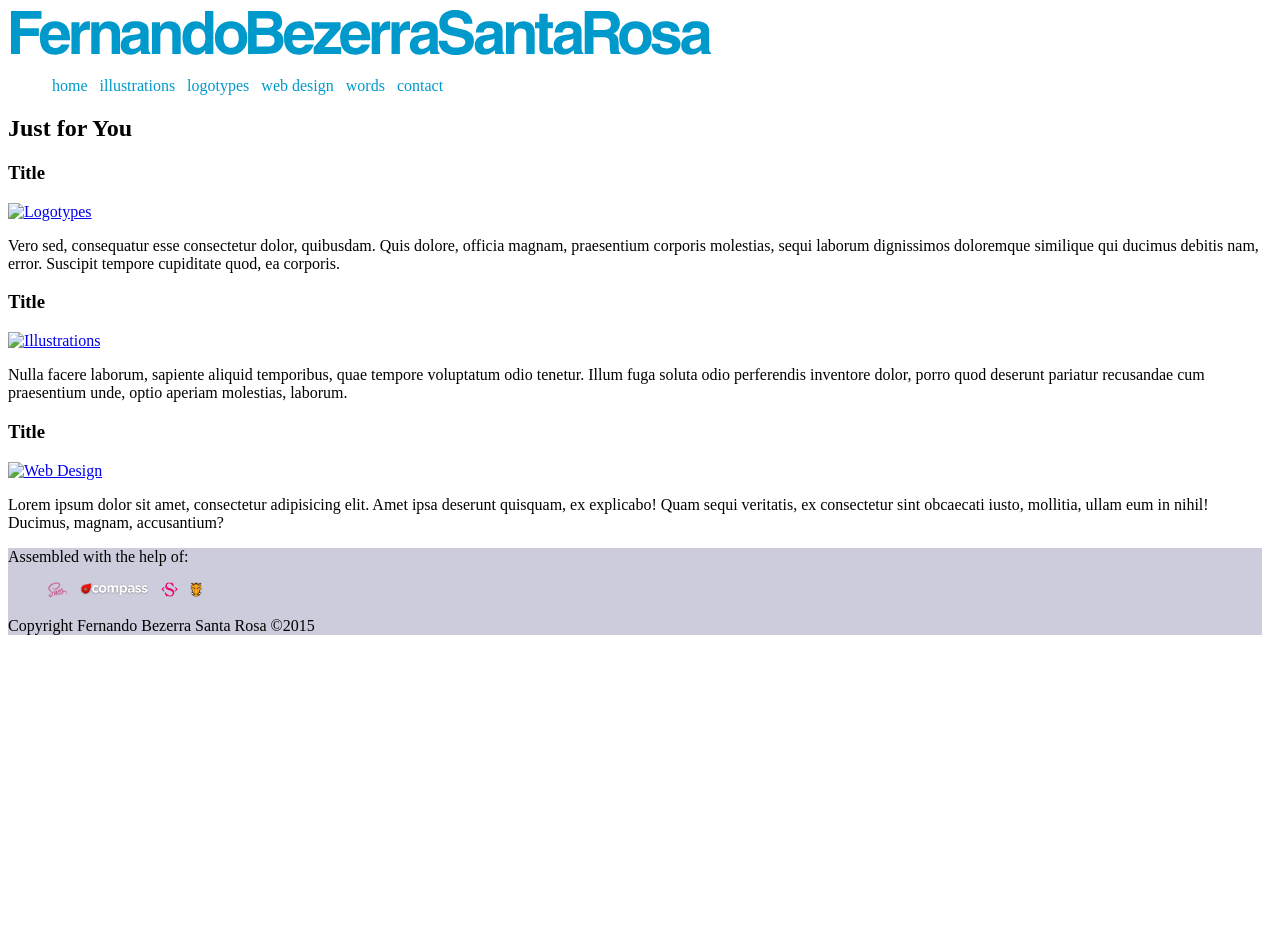
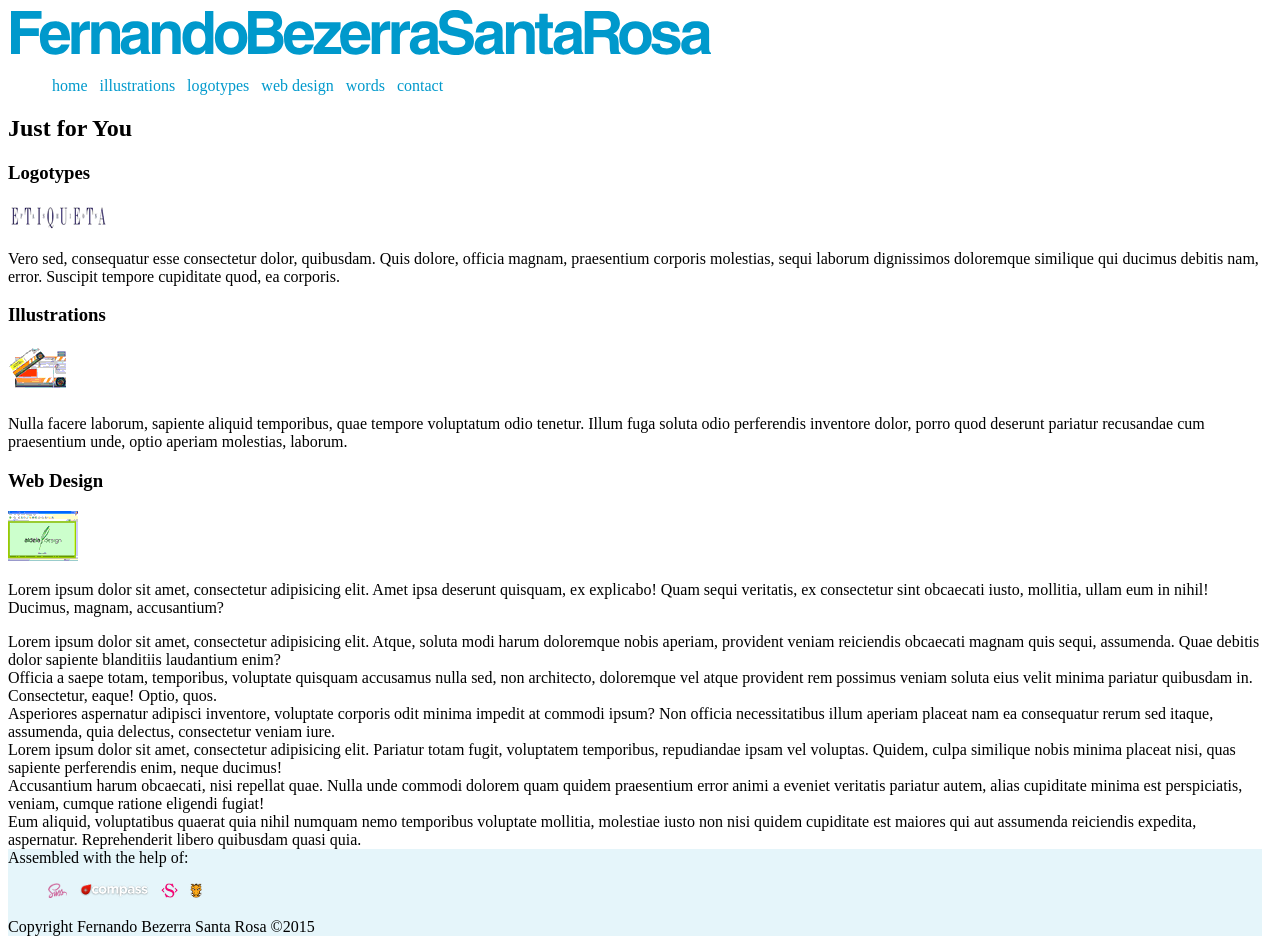
Before and after one commit to fbsrosa/pass-0.0.1, a website: page index.html in a window 1280 px wide. Before the commit the page ends 816 px from the top, so only its background shows below. Drawn offline with Linux system fonts and the light colour scheme.

Commit message:
Monday-03

```diff
--- a/_/components/sass/_tagsColors.scss
+++ b/_/components/sass/_modules.scss
@@ -1,15 +1,13 @@
-@import "_colors.scss";
-
 .navigation {
 	a{
 	color: $blue;
 		&:hover {
-		background-color: $blue;
+		background-color: rgba($blue,.7);
 		color: $white;
 		} /* hover */
 	} /* a */
 } /* navigation */
 
 .credits {
-	background-color: $grayLi;
+	background-color: rgba($blue,.1);
 }
--- a/_/components/sass/_colors.scss
+++ b/_/components/sass/_variables.scss
@@ -19,3 +19,5 @@ $grayDk:	#334;
 $gray:		#778;
 $grayLi:	#ccd;
 $white:		#fff;
+
+/* ------------- */
--- a/_/components/sass/styles.scss
+++ b/_/components/sass/styles.scss
@@ -1,2 +1,8 @@
-@import "_base.scss";
-@import "_tagsColors.scss"
+@import "compass";
+@import "susy";
+
+@import "variables";
+@import "mixins";
+@import "base";
+@import "layout";
+@import "modules";
--- a/index.html
+++ b/index.html
@@ -35,25 +35,24 @@
 </header>
 
 	<div class="sampleslist">
-
 		<section class="layout">
 			<h1>Just for You</h1>
 
 			<div class="samples">
 
 				<article class="possibilities">
-					<h3>Title</h3>
-					<p><a href="#"><img src="images/Logotypes.png" alt="Logotypes" class="works"></a></p>
+					<h3>Logotypes</h3>
+					<p><a href="#"><img src="images/logotypes.png" alt="Logotypes" class="works"></a></p>
 					<p>Vero sed, consequatur esse consectetur dolor, quibusdam. Quis dolore, officia magnam, praesentium corporis molestias, sequi laborum dignissimos doloremque similique qui ducimus debitis nam, error. Suscipit tempore cupiditate quod, ea corporis.</p>
 				</article>
 				<article class="possibilities">
-					<h3>Title</h3>
-					<p><a href="#"><img src="images/Illustrations.png" alt="Illustrations" class="works"></a></p>
+					<h3>Illustrations</h3>
+					<p><a href="#"><img src="images/illustrations.png" alt="Illustrations" class="works"></a></p>
 					<p>Nulla facere laborum, sapiente aliquid temporibus, quae tempore voluptatum odio tenetur. Illum fuga soluta odio perferendis inventore dolor, porro quod deserunt pariatur recusandae cum praesentium unde, optio aperiam molestias, laborum.</p>
 				</article>
 				<article class="possibilities">
-					<h3>Title</h3>
-					<p><a href="#"><img src="images/Web Design.png" alt="Web Design" class="works"></a></p>
+					<h3>Web Design</h3>
+					<p><a href="#"><img src="images/webdesign.png" alt="Web Design" class="works"></a></p>
 					<p>Lorem ipsum dolor sit amet, consectetur adipisicing elit. Amet ipsa deserunt quisquam, ex explicabo! Quam sequi veritatis, ex consectetur sint obcaecati iusto, mollitia, ullam eum in nihil! Ducimus, magnam, accusantium?</p>
 				</article>
 
@@ -61,6 +60,18 @@
 		</section> <!-- layout -->
 	</div> <!-- sampleslist -->
 
+	<section class="layout">
+		<div class="primary">
+			<article id="idname">Lorem ipsum dolor sit amet, consectetur adipisicing elit. Atque, soluta modi harum doloremque nobis aperiam, provident veniam reiciendis obcaecati magnam quis sequi, assumenda. Quae debitis dolor sapiente blanditiis laudantium enim?</article>
+			<article id="idname">Officia a saepe totam, temporibus, voluptate quisquam accusamus nulla sed, non architecto, doloremque vel atque provident rem possimus veniam soluta eius velit minima pariatur quibusdam in. Consectetur, eaque! Optio, quos.</article>
+			<article id="idname">Asperiores aspernatur adipisci inventore, voluptate corporis odit minima impedit at commodi ipsum? Non officia necessitatibus illum aperiam placeat nam ea consequatur rerum sed itaque, assumenda, quia delectus, consectetur veniam iure.</article>
+		<aside class="secondary">
+			<article id="idname">Lorem ipsum dolor sit amet, consectetur adipisicing elit. Pariatur totam fugit, voluptatem temporibus, repudiandae ipsam vel voluptas. Quidem, culpa similique nobis minima placeat nisi, quas sapiente perferendis enim, neque ducimus!</article>
+			<article id="idname">Accusantium harum obcaecati, nisi repellat quae. Nulla unde commodi dolorem quam quidem praesentium error animi a eveniet veritatis pariatur autem, alias cupiditate minima est perspiciatis, veniam, cumque ratione eligendi fugiat!</article>
+			<article id="idname">Eum aliquid, voluptatibus quaerat quia nihil numquam nemo temporibus voluptate mollitia, molestiae iusto non nisi quidem cupiditate est maiores qui aut assumenda reiciendis expedita, aspernatur. Reprehenderit libero quibusdam quasi quia.</article>
+		</aside> <!-- secondary -->
+		</div> <!-- primary -->
+	</section> <!-- layout -->
 
 <footer>
 	<section class="layout">
```
Also changed, not shown: _/components/sass/_layout.scss (added), _/components/sass/_mixins.scss (added), _/css/styles.css, images/illustrations.png (added), images/logotypes.png (added), images/webdesign.png (added).
